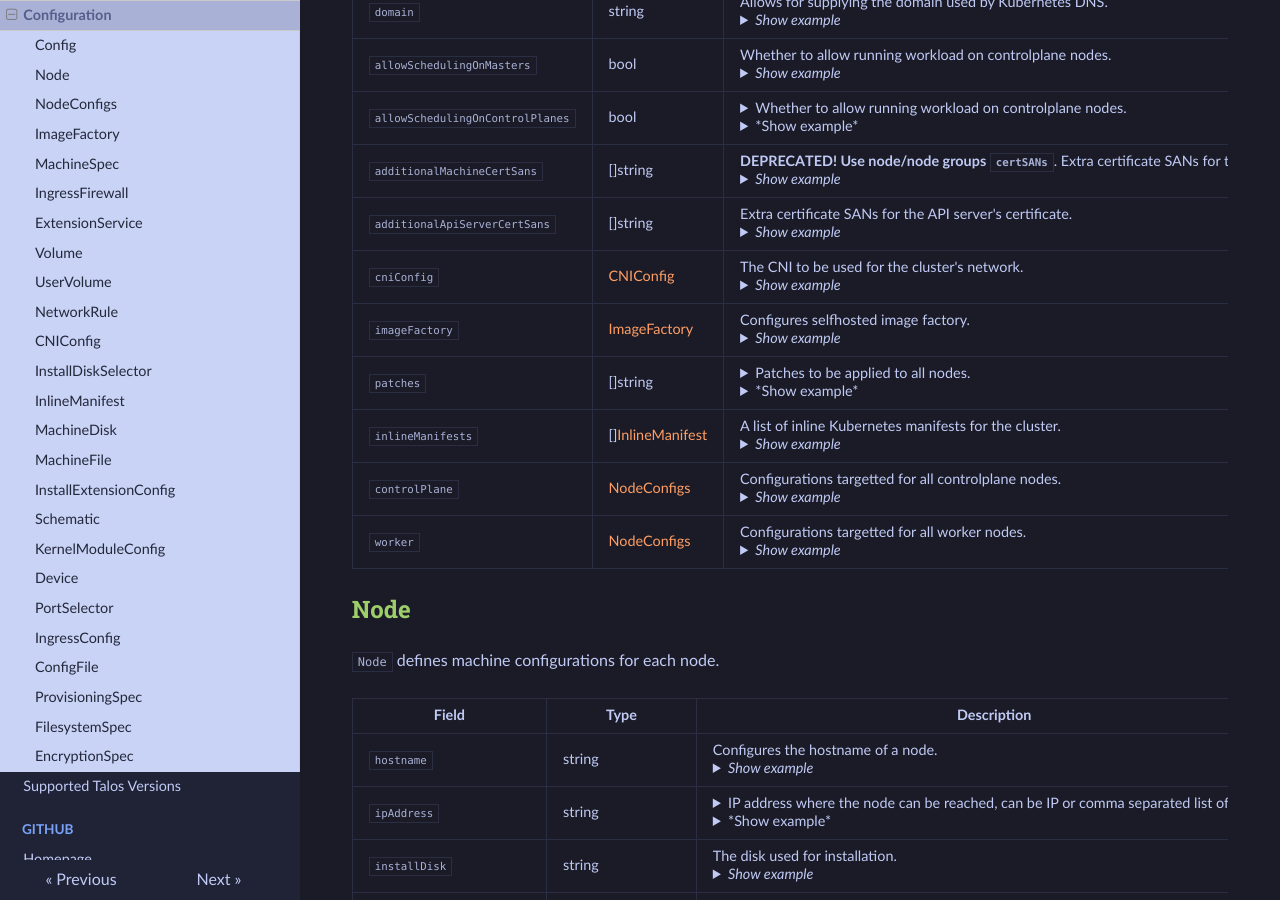
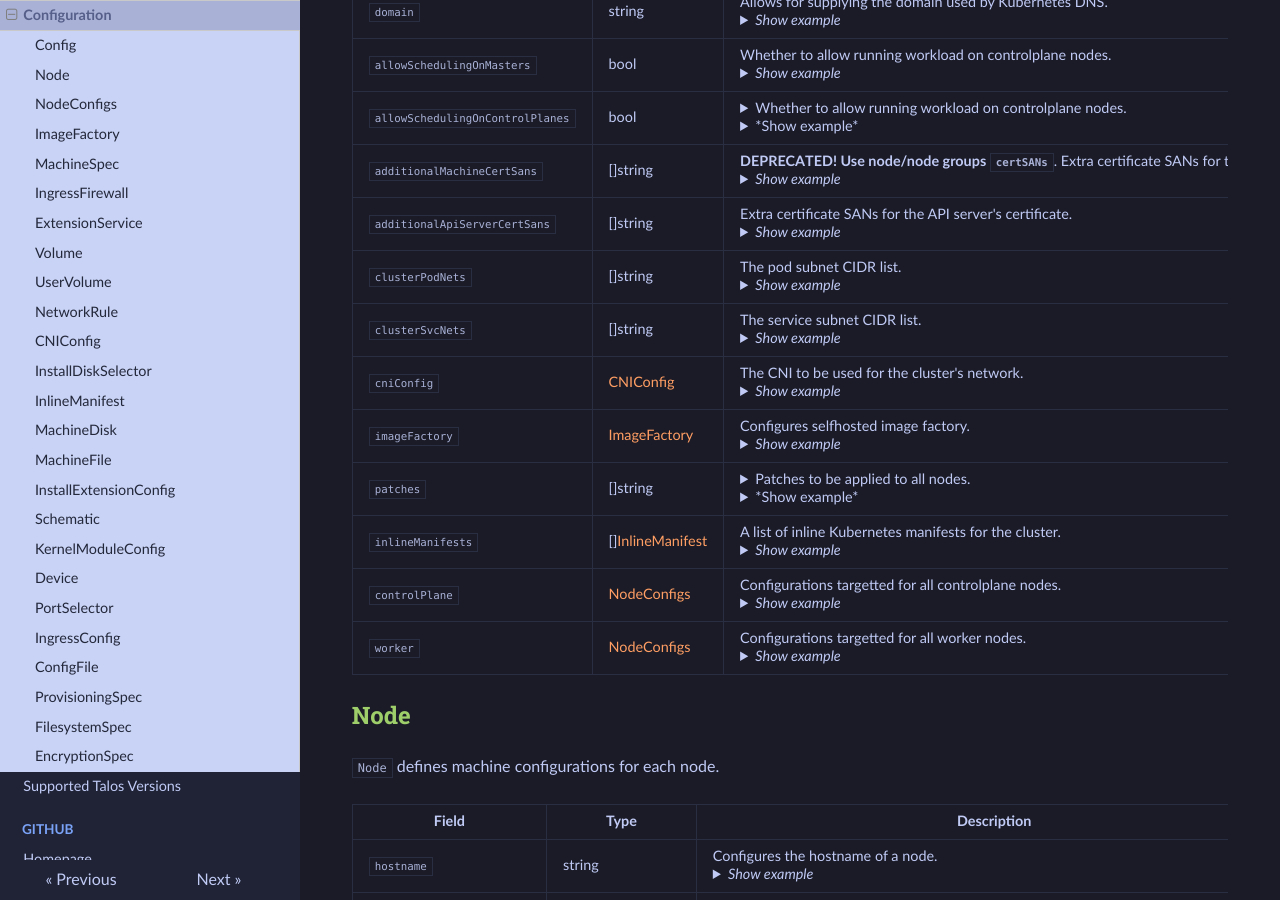
Before and after one commit to budimanjojo/talhelper, an MkDocs documentation site: the page built from docs/docs/reference/configuration.md, in a window 1280 px wide and 900 px high, scrolled down 580 px. Built offline with MkDocs 1.6.1, drawn with Linux system fonts in a browser that asks for light colours; emoji names are drawn with the system emoji font.

Commit message:
docs: add missing field docs
Signed-off-by: budimanjojo <budimanjojo@gmail.com>

````diff
--- a/docs/docs/reference/configuration.md
+++ b/docs/docs/reference/configuration.md
@@ -148,6 +148,32 @@ additionalApiServerCertSans:
 </tr>
 
 <tr markdown="1">
+<td markdown="1">`clusterPodNets`</td>
+<td markdown="1">[]string</td>
+<td markdown="1">The pod subnet CIDR list.<details><summary>*Show example*</summary>
+```yaml
+clusterPodNets:
+  - 10.244.0.0/16
+```
+</details></td>
+<td markdown="1" align="center">`nil`</td>
+<td markdown="1" align="center">:negative_squared_cross_mark:</td>
+</tr>
+
+<tr markdown="1">
+<td markdown="1">`clusterSvcNets`</td>
+<td markdown="1">[]string</td>
+<td markdown="1">The service subnet CIDR list.<details><summary>*Show example*</summary>
+```yaml
+clusterSvcNets:
+  - 10.96.0.0/12
+```
+</details></td>
+<td markdown="1" align="center">`[]`</td>
+<td markdown="1" align="center">:negative_squared_cross_mark:</td>
+</tr>
+
+<tr markdown="1">
 <td markdown="1">`cniConfig`</td>
 <td markdown="1">[CNIConfig](#cniconfig)</td>
 <td markdown="1">The CNI to be used for the cluster's network.<details><summary>*Show example*</summary>
@@ -158,7 +184,7 @@ cniConfig:
     - https://docs.projectcalico.org/archive/v3.20/manifests/canal.yaml
 ```
 </details></td>
-<td markdown="1" align="center">`nil`</td>
+<td markdown="1" align="center">`[]`</td>
 <td markdown="1" align="center">:negative_squared_cross_mark:</td>
 </tr>
 
````
